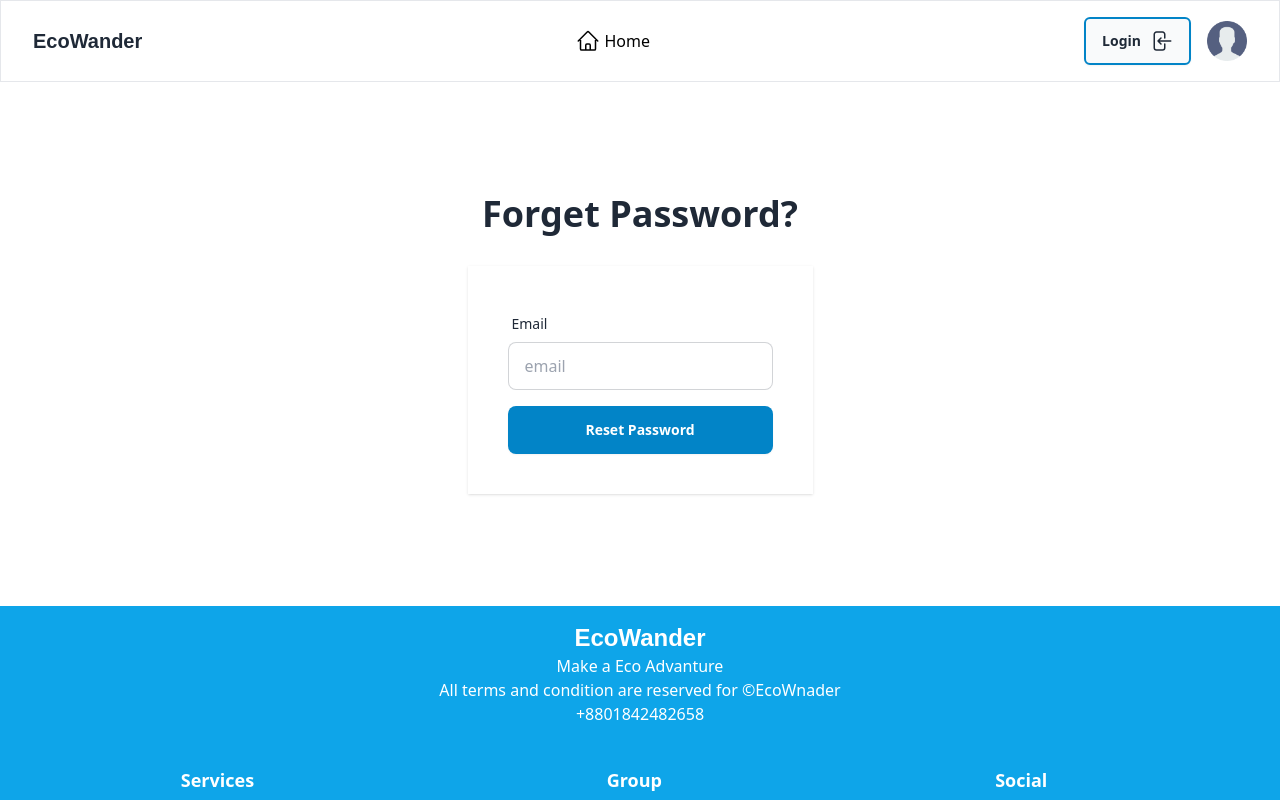
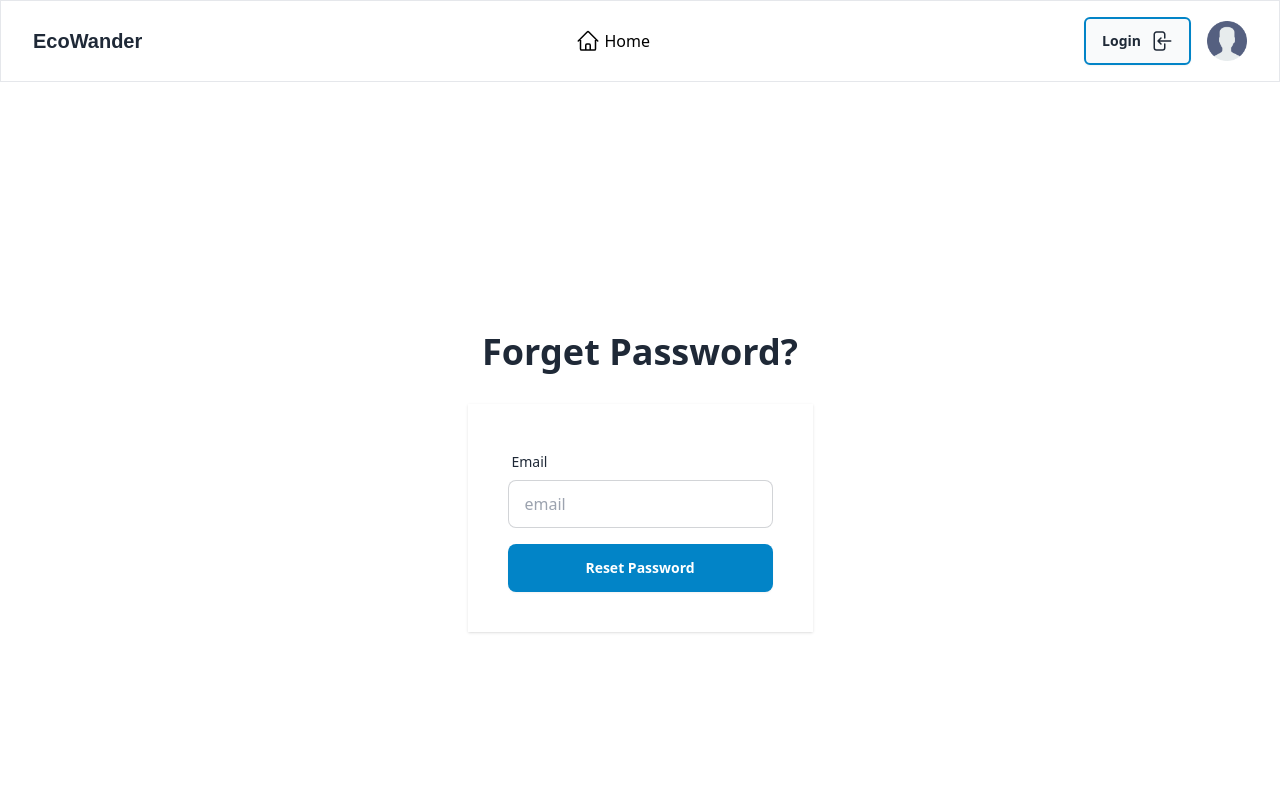
Before and after one commit to Rupon100/EcoWander, a React (Vite) app: page /forgetpass in a window 1280 px wide. Shown: the top 800 px of the page. Built offline with nearby package versions, Linux system fonts and the light colour scheme; no server answers; a web font is replaced by a local one.

Commit message:
add a little style

```diff
--- a/src/Components/Header.jsx
+++ b/src/Components/Header.jsx
@@ -113,7 +113,7 @@ const Header = () => {
                 <div className='flex items-center'>
                     {
                         user
-                        ? (<div title={user?.displayName} className="tooltip ring-text-sky-700 ring-offset-base-100 w-10 rounded-full ring ring-offset-2 cursor-pointer">
+                        ? (<div className="tooltip tooltip-left ring-text-sky-700 ring-offset-base-100 w-10 rounded-full ring ring-offset-2 cursor-pointer z-10 " data-tip={user?.displayName}>
                             <img className="w-10 h-10 border rounded-full object-cover" src={user?.photoURL} />
                           </div>)
                         : (<div>
--- a/src/Pages/ForgetPass.jsx
+++ b/src/Pages/ForgetPass.jsx
@@ -16,7 +16,8 @@ const ForgetPass = () => {
     }
 
     return (
-        <div className="my-28 gap-8 flex justify-center items-center flex-col">
+        <div className="min-h-screen flex justify-center items-center">
+          <div className="my-28 gap-8 flex justify-center items-center flex-col">
             <h2 className="font-semibold text-2xl md:text-4xl">Forget Password?</h2>
             <form className="max-w-xl p-10 space-y-4 shadow">
                 <div className="form-control">
@@ -27,6 +28,7 @@ const ForgetPass = () => {
                 </div>
                 <button onClick={handleReset} className="w-full border-none text-white btn p-2 bg-sky-600 hover:bg-sky-500 " type="button">Reset Password</button>
             </form>
+          </div>
         </div>
     );
 };
```
